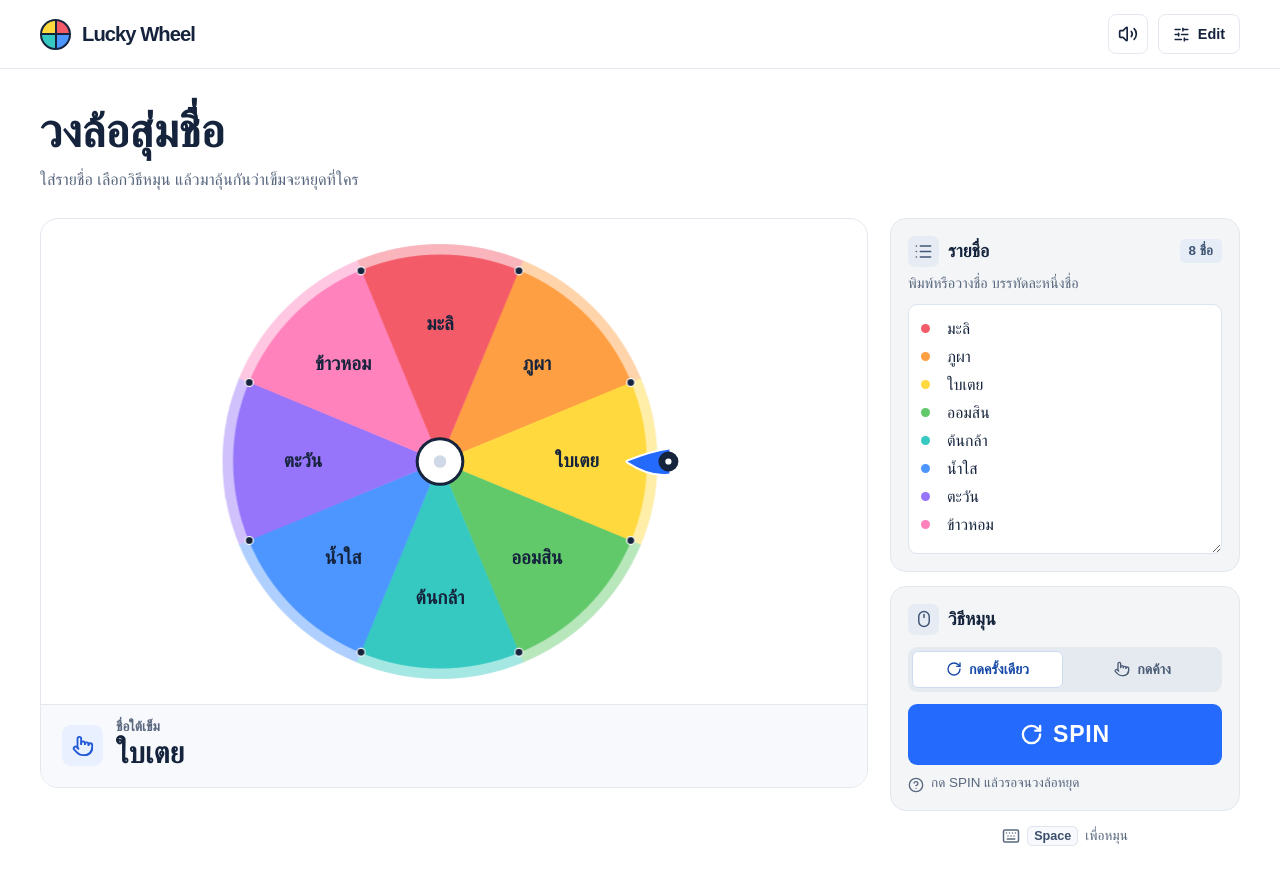
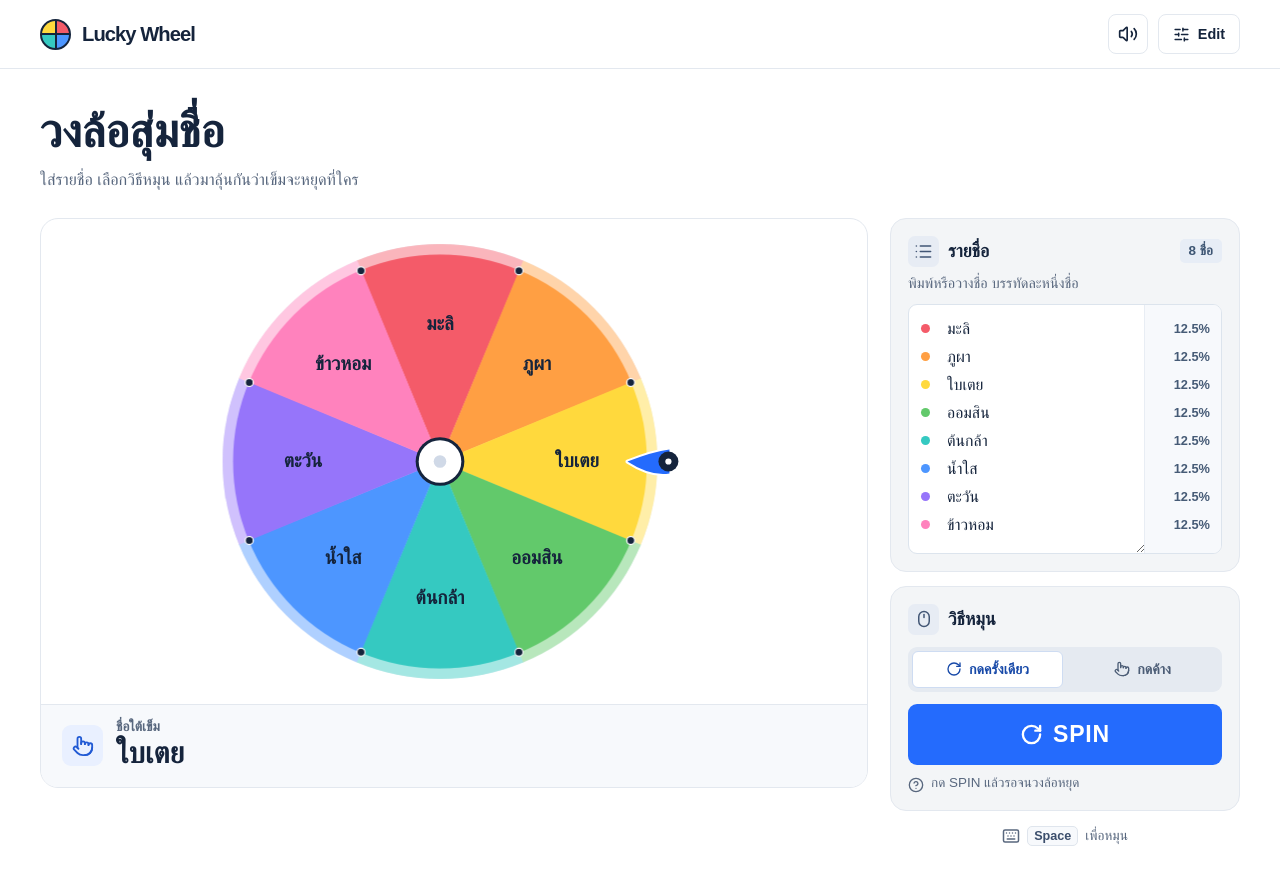
Before and after one commit to ThawinL/Name-Wheel, a Next.js app: page / in a window 1280 px wide. Built offline with nearby package versions, Linux system fonts and the light colour scheme.

Commit message:
เปอเซน

```diff
--- a/app/audio.ts
+++ b/app/audio.ts
@@ -28,7 +28,7 @@ export class PegAudio {
     const filter = context.createBiquadFilter();
     filter.type = 'bandpass';
     filter.frequency.value = 850 + strength * 650;
-    filter.detune.value = (Math.random() * 2 - 1) * 35;
+    filter.detune.value = (Math.random() * 2 - 1) * 100;
     filter.Q.value = 1.2;
     const level = context.createGain();
     level.gain.setValueAtTime(volume * (0.22 + strength * 0.29), time);
--- a/app/page.tsx
+++ b/app/page.tsx
@@ -9,6 +9,7 @@ import { SettingsPanel } from './settings-panel';
 import { WheelCanvas } from './wheel-canvas';
 
 const STORAGE = 'lucky-wheel-v1';
+const formatChance = new Intl.NumberFormat('th-TH', { style: 'percent', maximumFractionDigits: 2 });
 type Mode = 'auto' | 'hold';
 type Saved = { text: string; settings: Settings; mode: Mode; muted: boolean };
 
@@ -47,13 +48,14 @@ export default function Home() {
   const audio = useRef<PegAudio | null>(null);
   const redraw = useRef<() => void>(() => {});
   const radius = useRef(250);
-  const dots = useRef<HTMLDivElement>(null);
+  const lineDetails = useRef<HTMLDivElement>(null);
   const editButton = useRef<HTMLButtonElement>(null);
   const power = useRef<HTMLDivElement>(null);
   const mutedRef = useRef(muted);
   const button = useRef<HTMLButtonElement>(null);
   const inputs = useMemo(() => raw.split(/\r\n?|\n/), [raw]);
   const names = useMemo(() => inputs.map((entry) => entry.trim()).filter(Boolean), [inputs]);
+  const chance = names.length > 10_000 ? '<0.01%' : names.length ? formatChance.format(1 / names.length) : '';
   const liveNames = useRef(names);
   const liveSettings = useRef(settings);
   const liveIndex = useRef(2);
@@ -227,13 +229,27 @@ export default function Home() {
                 <span className="count">{names.length} ชื่อ</span>
               </div>
               <p className="card-description" id="name-hint">พิมพ์หรือวางชื่อ บรรทัดละหนึ่งชื่อ</p>
+              <span id="name-chance" hidden>{chance && `โอกาสต่อบรรทัด ${chance}`}</span>
               <div className="editor">
-                <div className="dot-rail" ref={dots} aria-hidden="true">
-                  {inputs.map((entry, index) => <div key={index}>{entry.trim() && <i style={{ background: settings.colors[colorIndex++ % settings.colors.length] }}/>}</div>)}
+                <div className="editor-details" aria-hidden="true">
+                  <div className="editor-detail-lines" ref={lineDetails}>
+                    {inputs.map((entry, index) => (
+                      <div className="editor-detail-line" key={index}>
+                        {entry.trim() && <>
+                          <i style={{ background: settings.colors[colorIndex++ % settings.colors.length] }}/>
+                          <span>{chance}</span>
+                        </>}
+                      </div>
+                    ))}
+                  </div>
                 </div>
-                <textarea id="names" aria-describedby="name-hint" wrap="off" spellCheck={false} readOnly={locked} value={raw}
+                <textarea id="names" aria-describedby="name-hint name-chance" wrap="off" spellCheck={false} readOnly={locked} value={raw}
                   placeholder="ใส่รายชื่อที่นี่" onChange={(event) => setRaw(event.target.value)}
-                  onScroll={(event) => { if (dots.current) dots.current.scrollTop = event.currentTarget.scrollTop; }}/>
+                  onScroll={(event) => {
+                    if (lineDetails.current) {
+                      lineDetails.current.style.transform = `translateY(${-event.currentTarget.scrollTop}px)`;
+                    }
+                  }}/>
               </div>
             </section>
 
--- a/app/styles.css
+++ b/app/styles.css
@@ -58,12 +58,25 @@ h1, h2, p { margin: 0; }
 .card h2 { font-size: 1.12rem; font-weight: 780; }
 .count { color: #3d5573; background: #e7edf6; border-radius: 5px; padding: 4px 9px; font-size: 0.84rem; font-weight: 740; white-space: nowrap; }
 .card-description { margin-top: 8px; margin-bottom: 12px; color: var(--muted); font-size: 0.9rem; }
-.editor { position: relative; border: 1px solid #dce4ed; border-radius: 9px; background: #fff; min-height: 140px; }
+.editor {
+  --editor-row-height: 28px;
+  --editor-padding-block: 10px;
+  --editor-chance-width: 4.75rem;
+  position: relative;
+  border: 1px solid #dce4ed;
+  border-radius: 9px;
+  background: #fff;
+  padding-inline-end: var(--editor-chance-width);
+  overflow: hidden;
+}
 .editor:focus-within { border-color: #246bfd; outline: 2px solid #c8dbff; }
-.editor textarea { display: block; width: 100%; height: 248px; min-height: 140px; resize: vertical; border: 0; background: transparent; border-radius: 9px; color: var(--ink); font-size: 0.99rem; font-weight: 590; padding: 10px 12px 10px 38px; line-height: 28px; white-space: pre; outline: none; }
-.dot-rail { position: absolute; inset: 0 auto 0 0; width: 32px; padding-block: 10px; pointer-events: none; overflow: hidden; }
-.dot-rail div { height: 28px; display: grid; place-items: center; }
-.dot-rail i { width: 9px; height: 9px; border-radius: 50%; }
+.editor textarea { display: block; width: 100%; height: 248px; min-height: 140px; resize: vertical; border: 0; background: transparent; color: var(--ink); font-size: 0.99rem; font-weight: 590; padding: var(--editor-padding-block) 10px var(--editor-padding-block) 38px; line-height: var(--editor-row-height); white-space: pre; outline: none; }
+.editor-details { position: absolute; inset: 0; pointer-events: none; overflow: hidden; }
+.editor-details::before { content: ""; position: absolute; inset: 0 0 0 auto; width: var(--editor-chance-width); border-inline-start: 1px solid #e8edf4; background: #f7f9fc; }
+.editor-detail-lines { position: relative; padding-block: var(--editor-padding-block); }
+.editor-detail-line { height: var(--editor-row-height); display: grid; grid-template-columns: 32px var(--editor-chance-width); justify-content: space-between; align-items: center; }
+.editor-detail-line i { width: 9px; height: 9px; border-radius: 50%; justify-self: center; }
+.editor-detail-line span { padding-inline: 8px 11px; color: #465b76; text-align: end; white-space: nowrap; font-size: 0.8rem; font-weight: 650; font-variant-numeric: tabular-nums; }
 
 .mode-switch { display: grid; grid-template-columns: 1fr 1fr; gap: 4px; background: #e5eaf1; padding: 4px; border-radius: 9px; margin: 12px 0; }
 .mode-switch button { display: flex; align-items: center; justify-content: center; gap: 7px; min-height: 37px; padding: 4px 5px; background: transparent; border: 1px solid transparent; color: #4c5d76; border-radius: 6px; font-size: 0.88rem; font-weight: 660; white-space: nowrap; }
```
